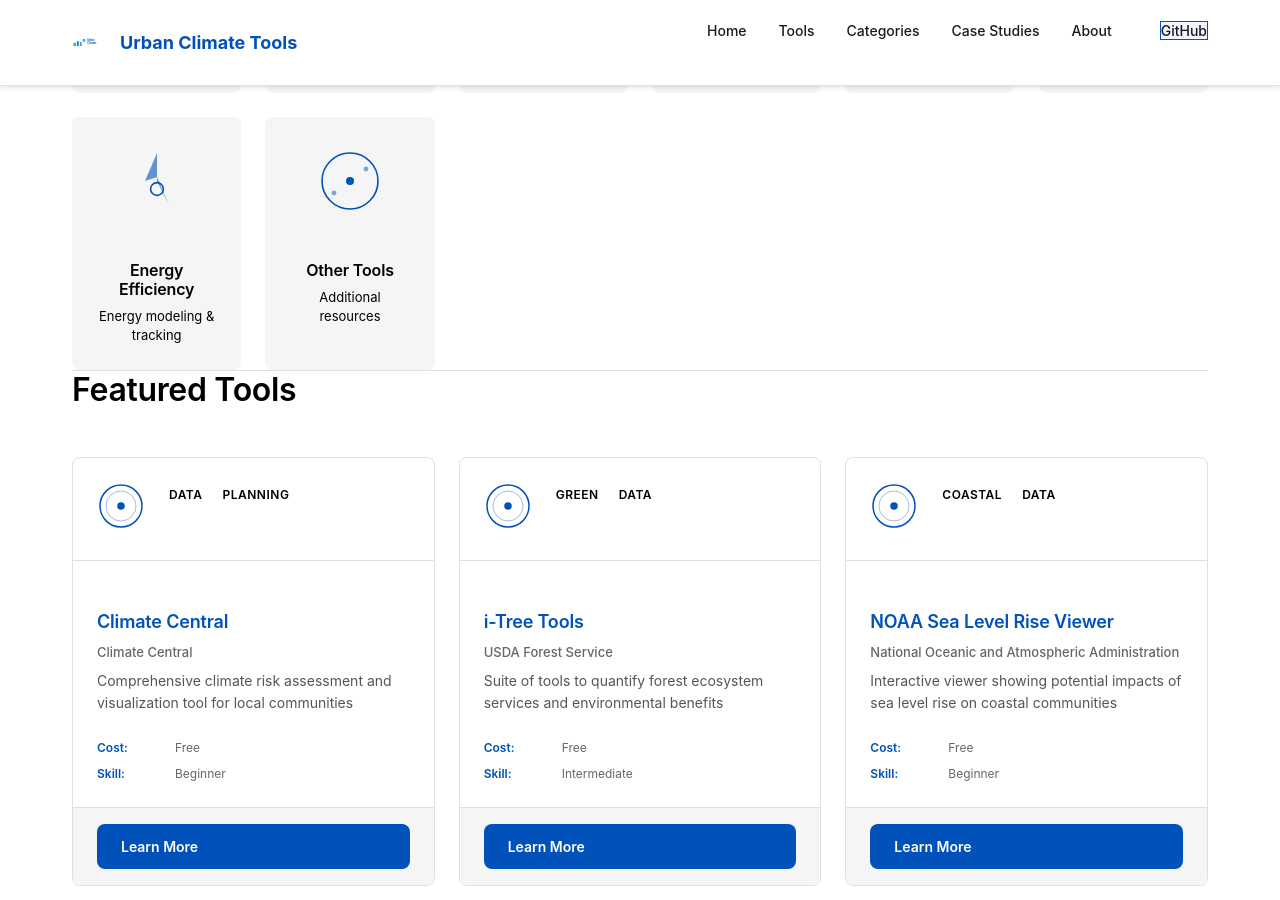
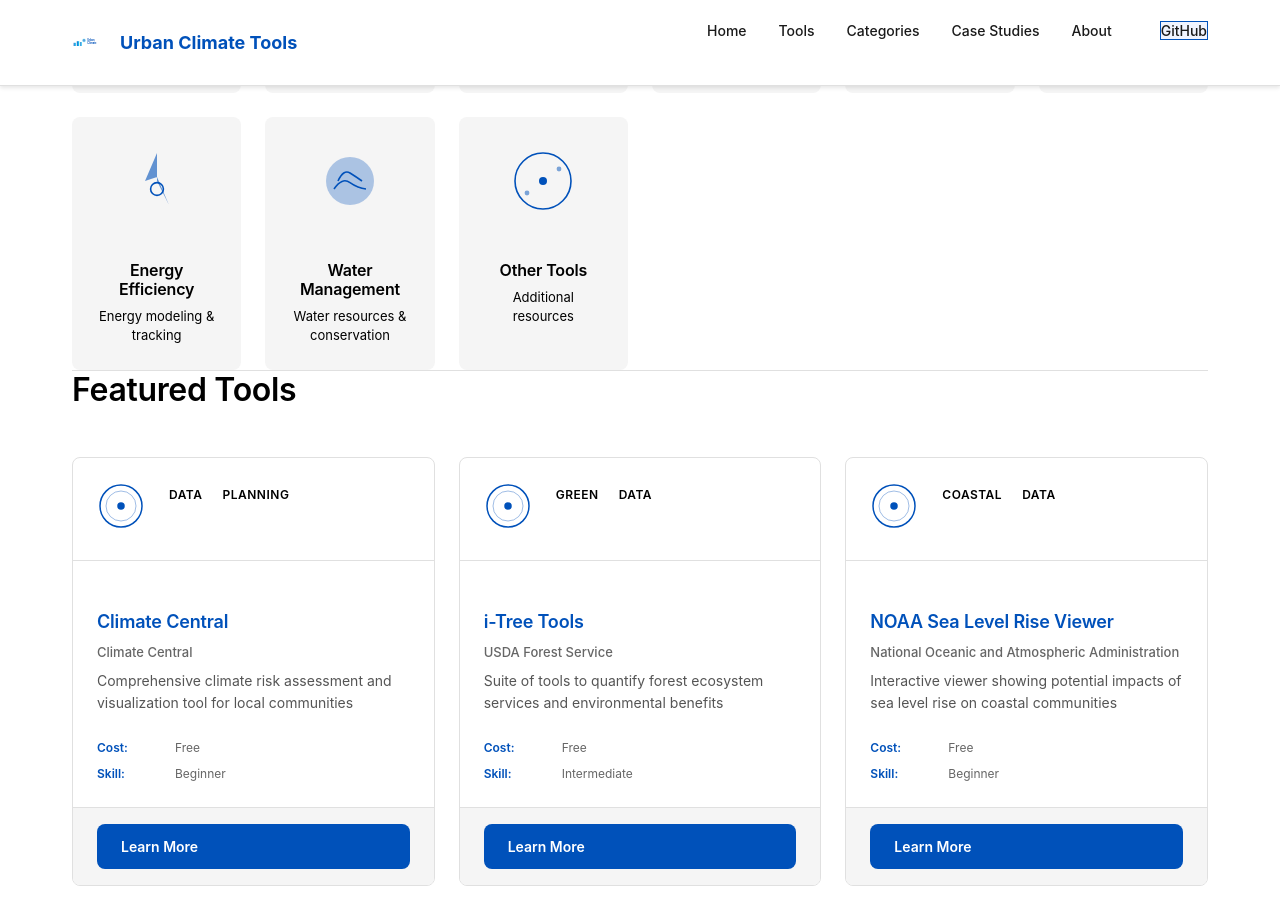
Before and after one commit to mk-ws-git/Urban-Climate-Tools, a Jekyll site: the page built from index.md, in a window 1280 px wide and 900 px high, scrolled down 750 px. Built offline with Jekyll 4.4.1, drawn with Linux system fonts in a browser that asks for light colours.

Commit message:
Add Water Management category page and icons
Co-authored-by: mk-ws-git <235080064+mk-ws-git@users.noreply.github.com>

```diff
--- a/_data/tools.yml
+++ b/_data/tools.yml
@@ -232,6 +232,7 @@
   categories:
     - flood
     - green
+    - water
   cost: Free
   skillLevel: Intermediate
   coverage:
--- a/index.md
+++ b/index.md
@@ -128,6 +128,18 @@ title: Urban Climate Tools
                 </div>
                 <h3>Energy Efficiency</h3>
                 <p>Energy modeling & tracking</p>
+            </a>
+
+            <a href="{{ site.baseurl }}/categories/water/" class="category-card">
+                <div class="category-icon">
+                    <svg viewBox="0 0 100 100">
+                        <circle cx="50" cy="50" r="30" fill="#0051BA" opacity="0.3"/>
+                        <path d="M 35 50 Q 42 35 50 40 T 65 50" stroke="#0051BA" stroke-width="2" fill="none"/>
+                        <path d="M 30 60 Q 40 45 50 52 T 70 60" stroke="#0051BA" stroke-width="2" fill="none"/>
+                    </svg>
+                </div>
+                <h3>Water Management</h3>
+                <p>Water resources & conservation</p>
             </a>
 
             <a href="{{ site.baseurl }}/categories/other/" class="category-card">
```
Also changed, not shown: categories/index.md (+12 -0 lines), categories/water.md (added, +8 -0 lines).
